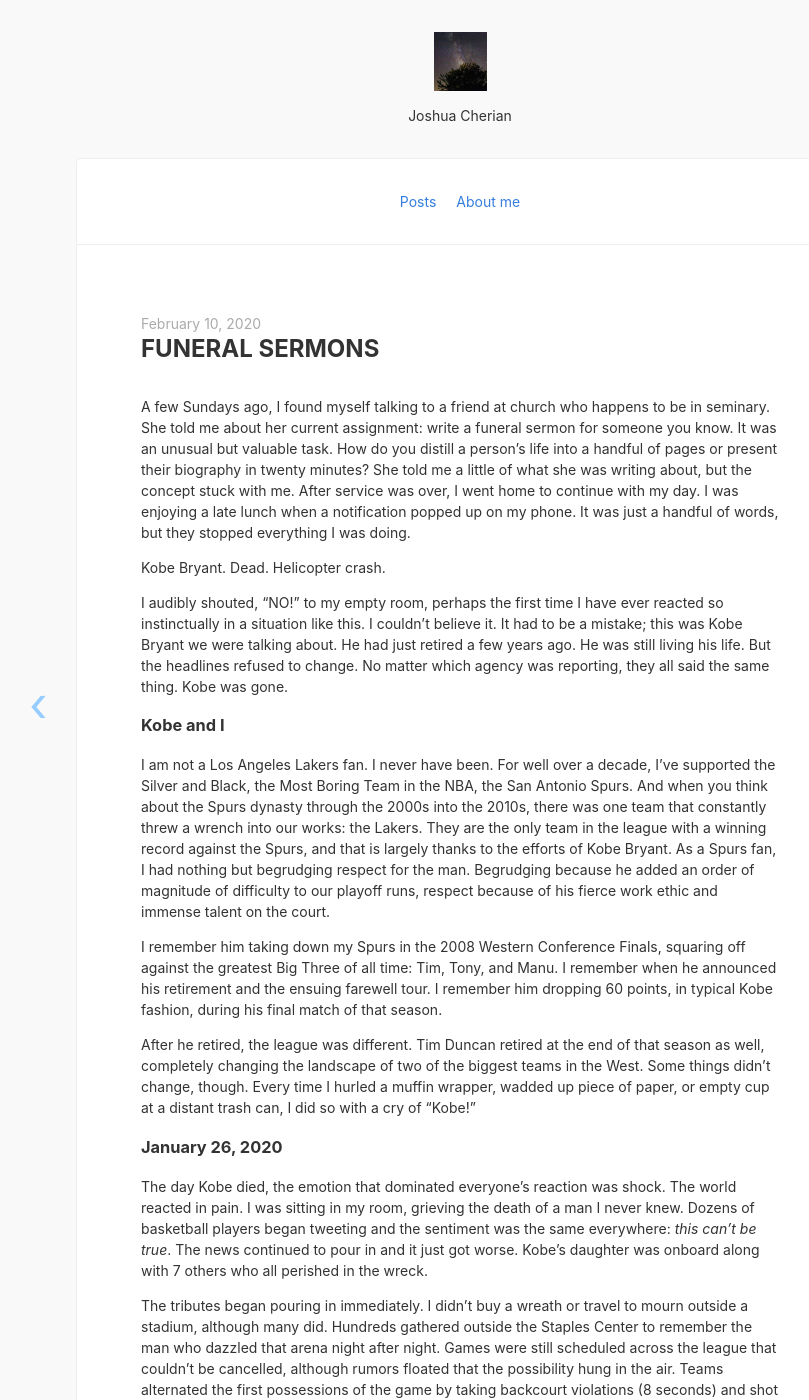
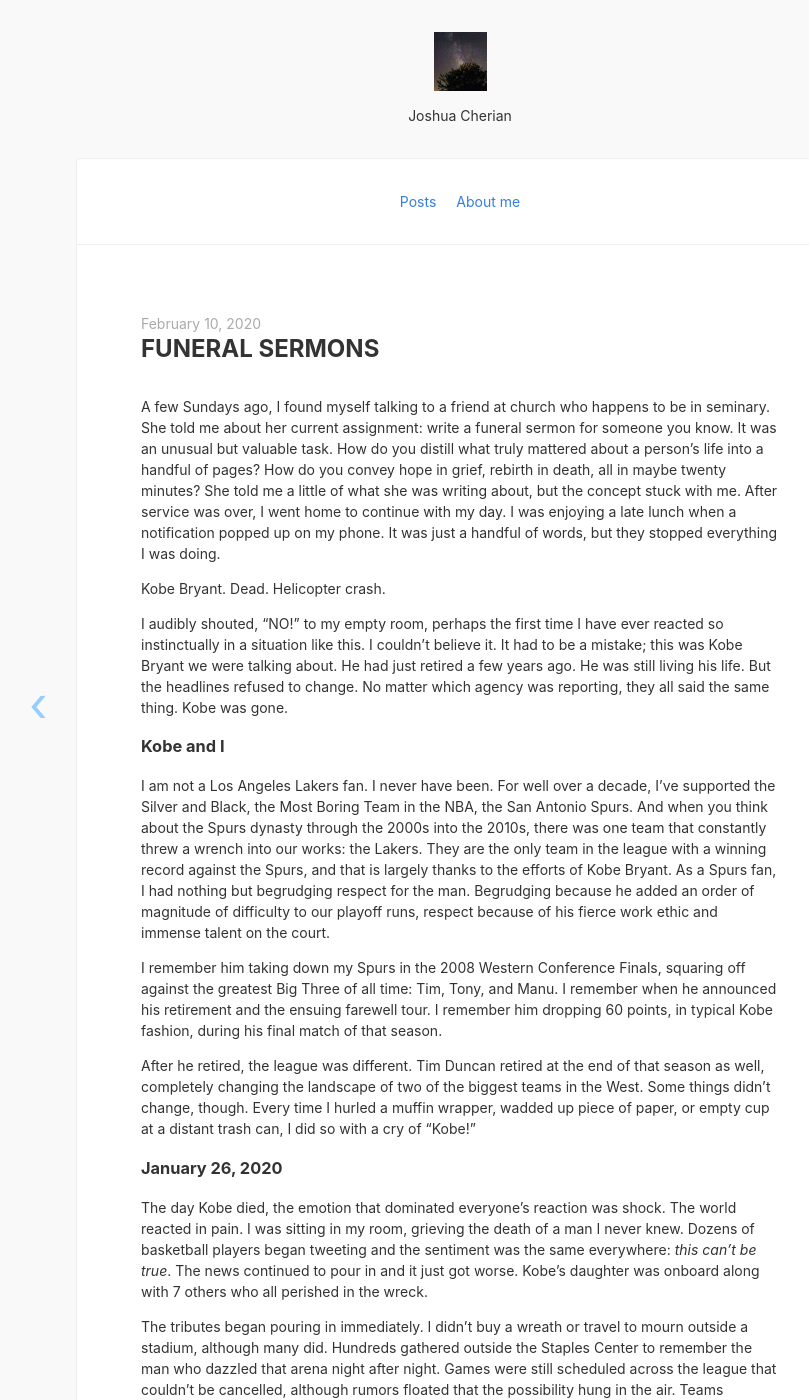
Before and after one commit to joshuacherian/joshuacherian.github.io, a Jekyll site: the page built from _posts/2020-02-10-Funeral-Sermons.md, in a window 1280 px wide and 1400 px high. Shown: the whole window, without its empty margins (180-989 px from the left). Built offline with Jekyll 4.4.1, drawn with Linux system fonts in a browser that asks for light colours; nearby versions of some CDN libraries; some of the changed text lies outside the part shown.

Commit message:
Funeral Sermon Post updates

```diff
--- a/_posts/2020-02-10-Funeral-Sermons.md
+++ b/_posts/2020-02-10-Funeral-Sermons.md
@@ -2,7 +2,7 @@
 title: Funeral Sermons
 date: 2020-02-10 00:19:10
 ---
-A few Sundays ago, I found myself talking to a friend at church who happens to be in seminary. She told me about her current assignment: write a funeral sermon for someone you know. It was an unusual but valuable task. How do you distill a person's life into a handful of pages or present their biography in twenty minutes? She told me a little of what she was writing about, but the concept stuck with me. After service was over, I went home to continue with my day. I was enjoying a late lunch when a notification popped up on my phone. It was just a handful of words, but they stopped everything I was doing.
+A few Sundays ago, I found myself talking to a friend at church who happens to be in seminary. She told me about her current assignment: write a funeral sermon for someone you know. It was an unusual but valuable task. How do you distill what truly mattered about a person's life into a handful of pages? How do you convey hope in grief, rebirth in death, all in maybe twenty minutes? She told me a little of what she was writing about, but the concept stuck with me. After service was over, I went home to continue with my day. I was enjoying a late lunch when a notification popped up on my phone. It was just a handful of words, but they stopped everything I was doing.
 
 Kobe Bryant. Dead. Helicopter crash.
 
@@ -20,6 +20,8 @@
 The day Kobe died, the emotion that dominated everyone's reaction was shock. The world reacted in pain. I was sitting in my room, grieving the death of a man I never knew. Dozens of basketball players began tweeting and the sentiment was the same everywhere: *this can't be true*. The news continued to pour in and it just got worse. Kobe's daughter was onboard along with 7 others who all perished in the wreck.
 
 The tributes began pouring in immediately. I didn't buy a wreath or travel to mourn outside a stadium, although many did. Hundreds gathered outside the Staples Center to remember the man who dazzled that arena night after night. Games were still scheduled across the league that couldn't be cancelled, although rumors floated that the possibility hung in the air. Teams alternated the first possessions of the game by taking backcourt violations (8 seconds) and shot clock violations (24 seconds) in a fitting memorial to Kobe's two numbers. It didn't matter which teams were playing, stadiums were filled with yellow jerseys and fans chanting, "Kobe! Kobe!" Players openly wept on court.
+
+I received a voicemail that evening from a number I didn't know. The voice sounded like a young child calling an older family member. The audio was fuzzy and broken; I was about to delete it until I heard a few words. His daughter, the one who played basketball...helicopter crash...on their way to a game. For a brief moment, I was connected with a stranger, bonding over a loss that neither of us were attached to directly but were both deeply feeling the effects of.
 
 My favorite tribute, though, was outside the Lakers' arena in Los Angeles. It was a small, ordinary trashcan set up in the plaza. To the outside was taped a sheet of paper that read: "#SayKobe. You know what to do." Soon, the basket was overflowing with wads of paper, each one launched with Bryant's name passing over the lips of the shooter.
 
```
